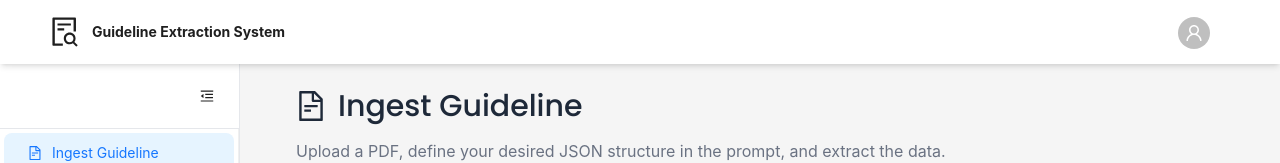
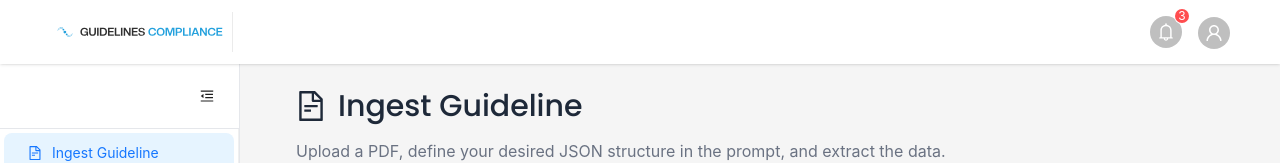
Before and after one commit to lokeshec23/GC_AI, a React (Vite) app in the folder frontend/: page /ingest in a window 1280 px wide. Shown: the top 163 px of the page. Built offline with nearby package versions, Linux system fonts and the light colour scheme; no server answers; sample sign-in values are in the browser's storage.

Commit message:
header changes

```diff
--- a/frontend/index.html
+++ b/frontend/index.html
@@ -2,7 +2,7 @@
 <html lang="en">
   <head>
     <meta charset="utf-8" />
-    <link rel="icon" href="%PUBLIC_URL%/favicon.ico" />
+    <link rel="icon" href="gc_logo.svg" />
     <meta name="viewport" content="width=device-width, initial-scale=1" />
     <meta name="theme-color" content="#000000" />
     <meta
--- a/frontend/src/components/Layout/MainLayout.jsx
+++ b/frontend/src/components/Layout/MainLayout.jsx
@@ -7,6 +7,8 @@ import {
   Space,
   Typography,
   Button,
+  Input, // Import Input for the search bar
+  Badge, // Import Badge for the notification icon
 } from "antd";
 import {
   FileTextOutlined,
@@ -14,9 +16,10 @@ import {
   SettingOutlined,
   UserOutlined,
   LogoutOutlined,
-  FileSearchOutlined,
   MenuFoldOutlined,
   MenuUnfoldOutlined,
+  SearchOutlined, // For the search bar
+  BellOutlined, // For the notification icon
 } from "@ant-design/icons";
 import { useAuth } from "../../context/AuthContext";
 import { useNavigate, useLocation } from "react-router-dom";
@@ -30,26 +33,14 @@ const MainLayout = ({ children }) => {
   const location = useLocation();
   const [collapsed, setCollapsed] = useState(false);
 
-  // Menu items for sidebar
+  // Menu items for the sidebar (unchanged)
   const menuItems = [
-    {
-      key: "/ingest",
-      icon: <FileTextOutlined />,
-      label: "Ingest Guideline",
-    },
-    {
-      key: "/compare",
-      icon: <SwapOutlined />,
-      label: "Compare Guidelines",
-    },
-    {
-      key: "/settings",
-      icon: <SettingOutlined />,
-      label: "Settings",
-    },
+    { key: "/ingest", icon: <FileTextOutlined />, label: "Ingest Guideline" },
+    { key: "/compare", icon: <SwapOutlined />, label: "Compare Guidelines" },
+    { key: "/settings", icon: <SettingOutlined />, label: "Settings" },
   ];
 
-  // User dropdown menu
+  // User dropdown menu (unchanged)
   const userMenuItems = [
     {
       key: "profile",
@@ -62,9 +53,7 @@ const MainLayout = ({ children }) => {
       ),
       disabled: true,
     },
-    {
-      type: "divider",
-    },
+    { type: "divider" },
     {
       key: "logout",
       icon: <LogoutOutlined />,
@@ -82,32 +71,69 @@ const MainLayout = ({ children }) => {
   };
 
   return (
-    <Layout className="h-screen overflow-hidden">
-      {/* Header - Light white with shadow at bottom */}
-      <Header className="bg-white shadow-md flex items-center justify-between px-6 fixed w-full z-10 h-16">
-        <div className="flex items-center gap-3">
-          <FileSearchOutlined className="text-3xl text-blue-600" />
-          <Text className="text-xl font-bold text-gray-800">
-            Guideline Extraction System
-          </Text>
+    <Layout className="h-screen overflow-hidden font-sans">
+      {/* ✅ REDESIGNED HEADER */}
+      <Header className="bg-white shadow-sm flex items-center justify-between px-6 fixed w-full z-10 h-16">
+        {/* Left Side: Logo */}
+        <div className="flex items-center gap-6">
+          <img
+            src="/gc_logo.svg"
+            alt="Logo"
+            className="h-10 cursor-pointer" // Adjust height as needed
+          />
+          {/* Vertical divider line */}
+          {/* <div className="h-8 w-px bg-gray-200"></div> */}
         </div>
 
+        {/* Right Side: Actions & User Menu */}
+        <div className="flex items-center gap-4">
+          {/* "How can I help you?" Action Button */}
+          {/* <Button
+            type="primary"
+            ghost
+            icon={<SearchOutlined />}
+            size="large"
+            className="!rounded-full !border-2 !border-blue-300 hover:!bg-blue-50"
+            style={{
+              background:
+                "linear-gradient(to right, rgba(230, 247, 255, 0.5), rgba(240, 245, 255, 0.5))",
+              color: "#4a90e2",
+            }}
+          >
+            How can I help you?
+          </Button> */}
+
+          {/* Notification Icon */}
+          <Badge count={3} size="small">
+            <Avatar
+              shape="circle"
+              icon={<BellOutlined />}
+              className="cursor-pointer bg-gray-100 text-gray-600 hover:bg-gray-200"
+            />
+          </Badge>
+
+          {/* User Avatar & Dropdown */}
           <Dropdown
             menu={{ items: userMenuItems }}
             placement="bottomRight"
             trigger={["click"]}
           >
-          <Space className="cursor-pointer hover:bg-gray-50 px-3 py-2 rounded-lg transition">
-            <Avatar icon={<UserOutlined />} className="bg-blue-500" />
-            <Text className="font-medium hidden sm:inline">
-              {user?.username}
-            </Text>
-          </Space>
+            <div className="cursor-pointer">
+              <Avatar
+                icon={<UserOutlined />}
+                src={user?.avatarUrl}
+                className="bg-blue-500 text-white"
+              >
+                {/* Fallback to first letter of username */}
+                {user?.username?.[0]?.toUpperCase()}
+              </Avatar>
+            </div>
           </Dropdown>
+        </div>
       </Header>
 
       <Layout className="mt-16 h-[calc(100vh-64px)]">
-        {/* Sidebar - White background matching content */}
+        {/* Sidebar (Unchanged) */}
         <Sider
           collapsible
           collapsed={collapsed}
@@ -117,7 +143,6 @@ const MainLayout = ({ children }) => {
           width={240}
           theme="light"
         >
-          {/* Collapse/Expand Button at Top */}
           <div className="flex justify-end p-4 border-b border-gray-200">
             <Button
               type="text"
@@ -126,8 +151,6 @@ const MainLayout = ({ children }) => {
               className="flex items-center justify-center"
             />
           </div>
-
-          {/* Menu */}
           <Menu
             mode="inline"
             selectedKeys={[location.pathname]}
@@ -137,7 +160,7 @@ const MainLayout = ({ children }) => {
           />
         </Sider>
 
-        {/* Main Content - Scrollable, fit to viewport */}
+        {/* Main Content (Unchanged) */}
         <Layout className="bg-gray-50">
           <Content className="overflow-y-auto h-full">
             <div className="p-6">{children}</div>
```
Also changed, not shown: frontend/public/gc_logo.svg (added). Lines whose indentation alone changed are shown as unchanged.
